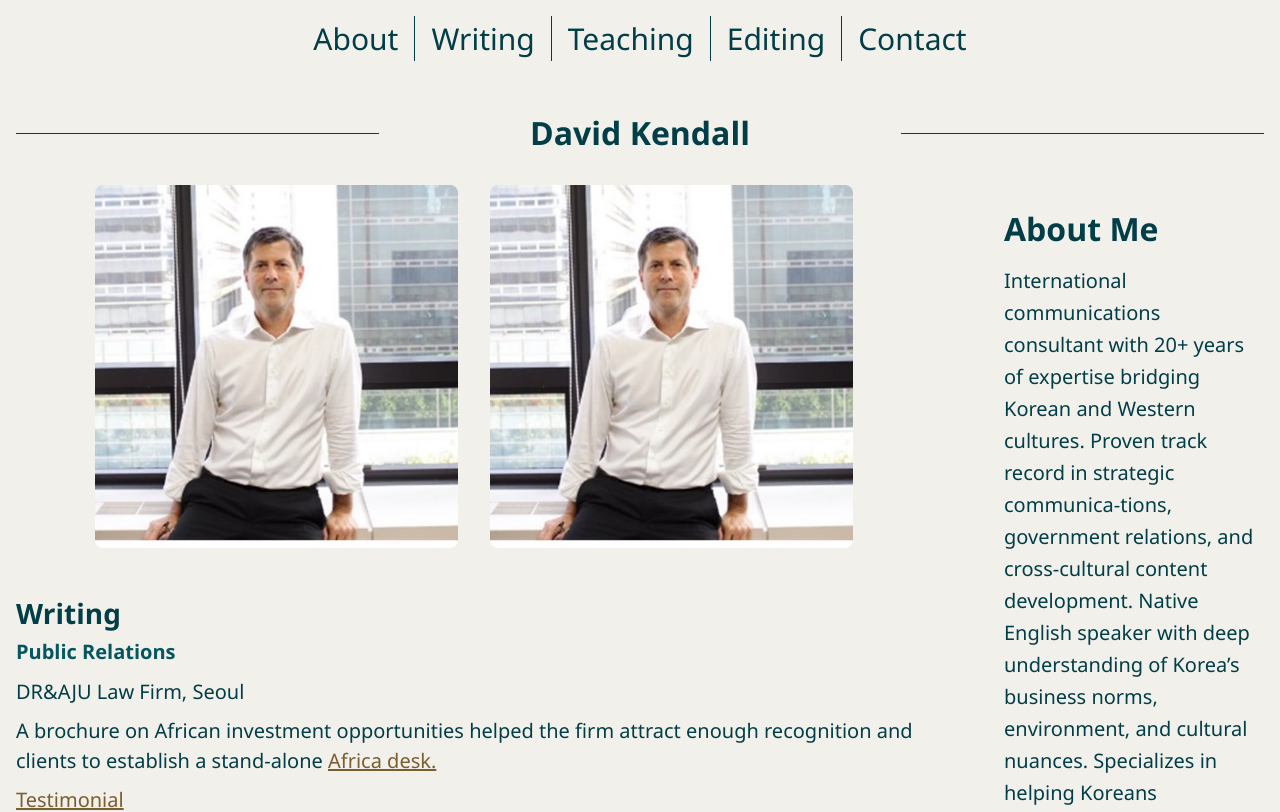
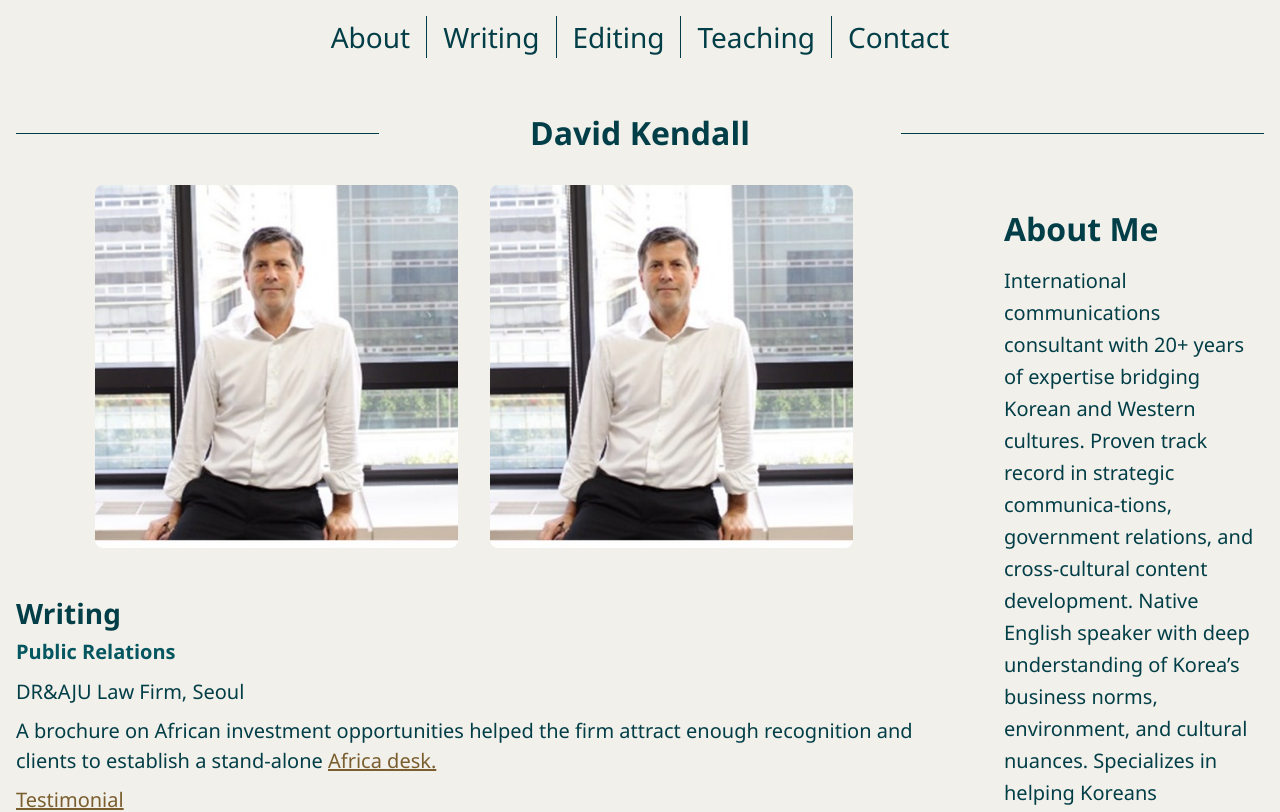
Before and after one commit to wksnders/David-Portfolio, a Vue app: page / in a window 1280 px wide. Shown: the top 812 px of the page. Built offline with nearby package versions, Linux system fonts and the light colour scheme.

Commit message:
navigation order and font size

```diff
--- a/public/locales/en.yaml
+++ b/public/locales/en.yaml
@@ -2,8 +2,8 @@ PortfolioHeaderTitle: "David Kendall"
 
 navigation.about: "About"
 navigation.writing: "Writing"
+navigation.editing: "Editing"
 navigation.teaching: "Teaching"
-navigation.editing: "Editing"
 navigation.contact: "Contact"
 navigation.testimonials: "Testimonials"
 
--- a/src/components/Navigation.vue
+++ b/src/components/Navigation.vue
@@ -15,8 +15,8 @@ const navContact = getTranslationRef('navigation.contact')
     <nav v-if="ready">
       <RouterLink to="/#about">{{ navAbout }}</RouterLink>
       <RouterLink to="/#writing">{{ navWriting }}</RouterLink>
+      <RouterLink to="/#editing">{{ navEditing }}</RouterLink>
       <RouterLink to="/#teaching">{{ navTeaching }}</RouterLink>
-      <RouterLink to="/#editing">{{ navEditing }}</RouterLink>
       <RouterLink to="/contact-me">{{ navContact }}</RouterLink>
     </nav>
     <nav v-else>
@@ -27,9 +27,9 @@ const navContact = getTranslationRef('navigation.contact')
 <style scoped>
 nav {
     vertical-align:middle;
-	width: 100%;
+	  width: 100%;
     height: 100%;
-    font-size: 14px;
+    font-size: 12px;
     text-align: center;
     margin-top: 1rem;
     z-index: 1;
@@ -56,7 +56,7 @@ nav a:first-of-type {
 
 @media (min-width: 600px) {
   nav {
-	  font-size: 16px;
+	  font-size: 14px;
   }
   nav a {
   	padding: 0 .5rem;
@@ -70,7 +70,7 @@ nav a:first-of-type {
     margin: 0 10% 1rem 10%;
   }
   nav {
-	  font-size: 20px;
+	  font-size: 18px;
     min-height: 65px;
     margin-top: 2rem;
   }
@@ -83,13 +83,13 @@ nav a:first-of-type {
 @media (min-width: 1000px) {
   nav {
 	  margin-top: 1.5rem;
-	  font-size: 26px;
+	  font-size: 24px;
   }
 }
 @media (min-width: 1200px) {
   nav {
 	  margin-top: 1rem;
-	  font-size: 30px;
+	  font-size: 28px;
   }
 }
 </style>
```
